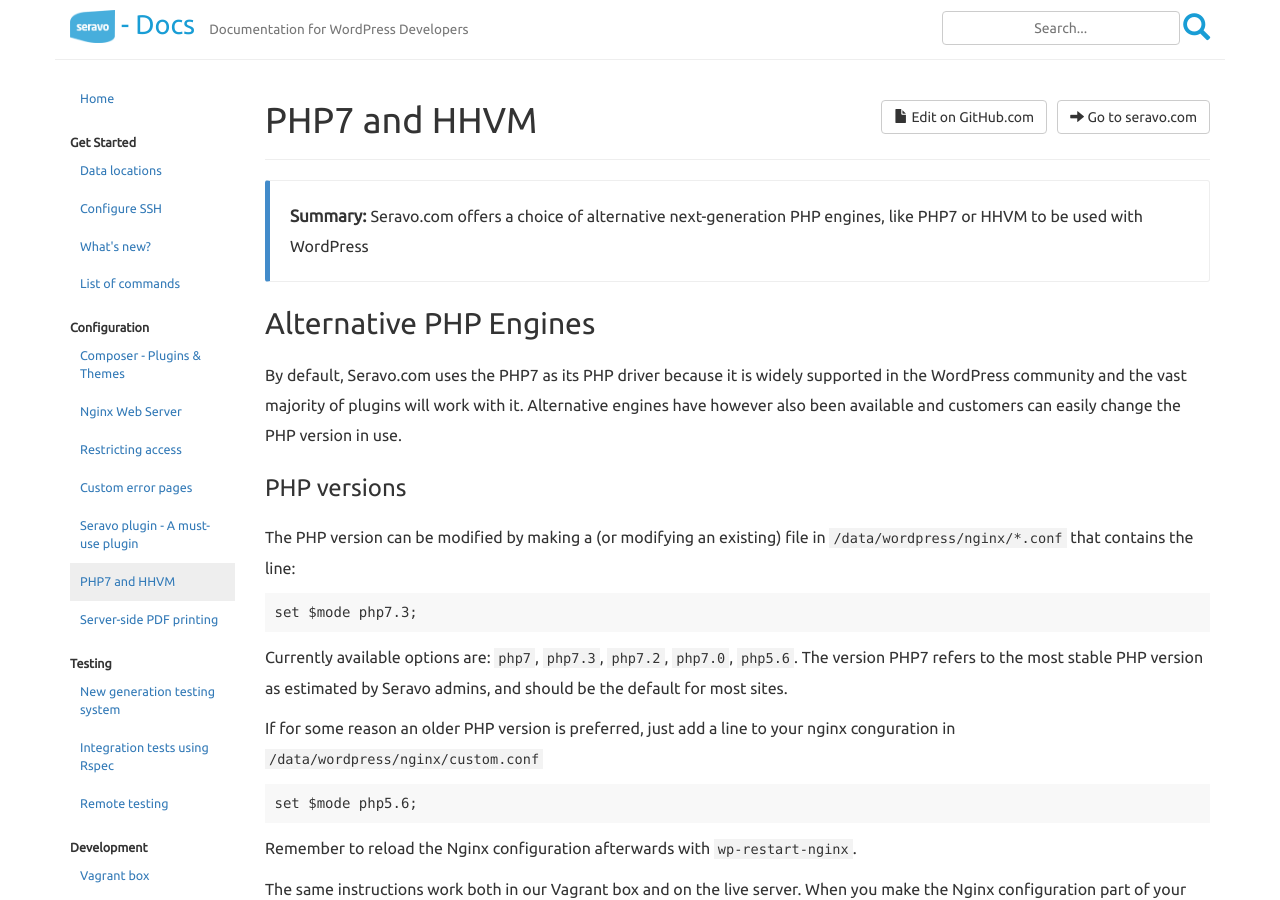
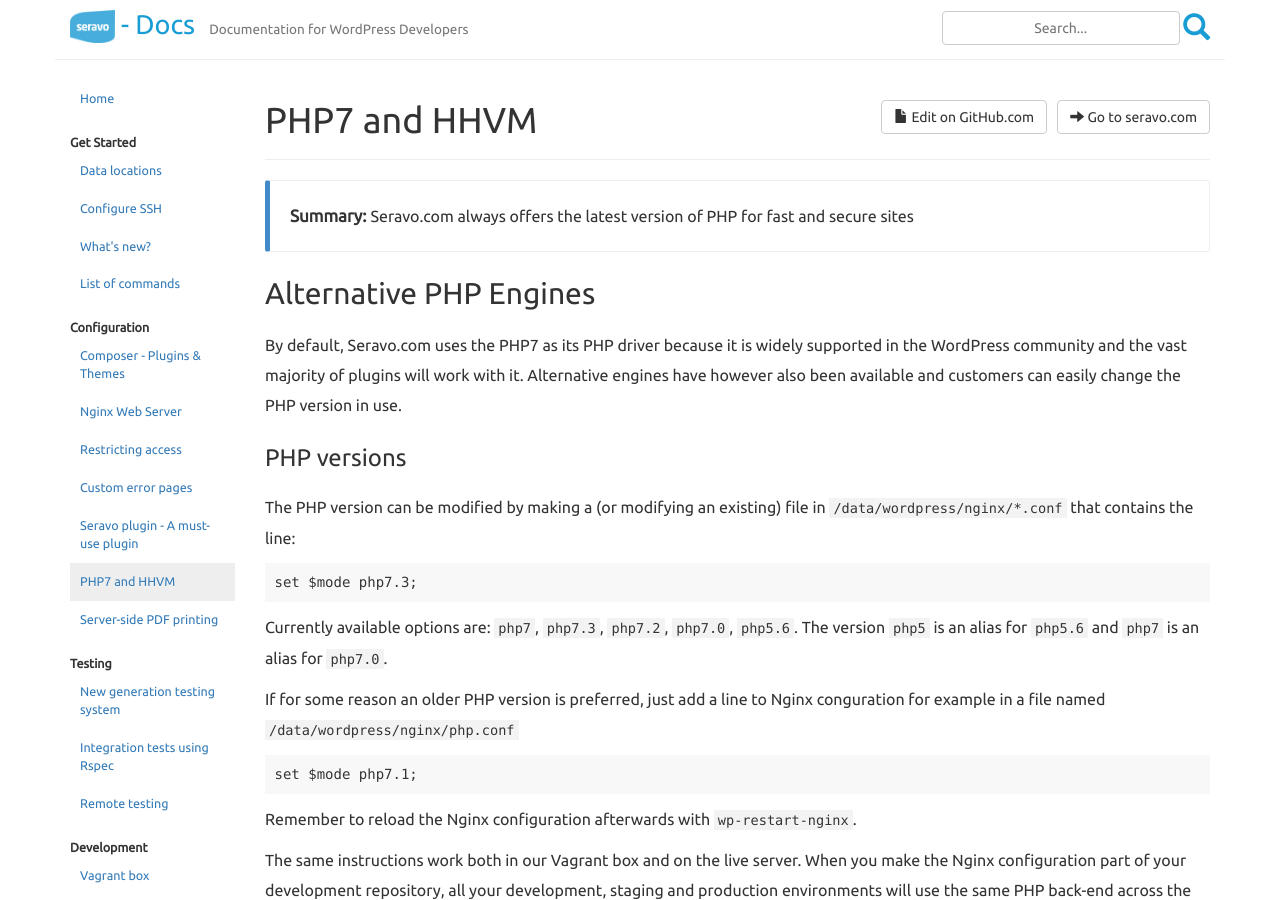
Before and after one commit to Seravo/docs, a Jekyll site: the page built from _posts/2016-06-21-php7-hhvm.md, in a window 1280 px wide and 900 px high. Built offline with Jekyll 4.4.1, drawn with Linux system fonts in a browser that asks for light colours; nearby versions of some CDN libraries.

Commit message:
Update PHP docs to state that php7 = php7.0

````diff
--- a/_posts/2016-06-21-php7-hhvm.md
+++ b/_posts/2016-06-21-php7-hhvm.md
@@ -4,7 +4,7 @@
 category: configuration
 date: 2016-06-21 19:24:02
 order: 4
-summary: "Seravo.com offers a choice of alternative next-generation PHP engines, like PHP7 or HHVM to be used with WordPress"
+summary: "Seravo.com always offers the latest version of PHP for fast and secure sites"
 ---
 
 ## Alternative PHP Engines
@@ -18,11 +18,11 @@
 set $mode php7.3;
 ```
 
-Currently available options are: `php7`, `php7.3`, `php7.2`, `php7.0`, `php5.6`. The version PHP7 refers to the most stable PHP version as estimated by Seravo admins, and should be the default for most sites.
+Currently available options are: `php7`, `php7.3`, `php7.2`, `php7.0`, `php5.6`. The version `php5` is an alias for `php5.6` and `php7` is an alias for `php7.0`.
 
-If for some reason an older PHP version is preferred, just add a line to your nginx conguration in `/data/wordpress/nginx/custom.conf`
+If for some reason an older PHP version is preferred, just add a line to Nginx conguration for example in a file named `/data/wordpress/nginx/php.conf`
 ```
-set $mode php5.6;
+set $mode php7.1;
 ```
 
 Remember to reload the Nginx configuration afterwards with `wp-restart-nginx`.
````
